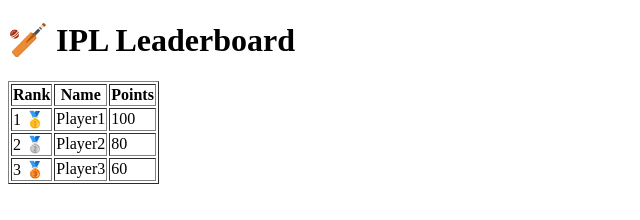
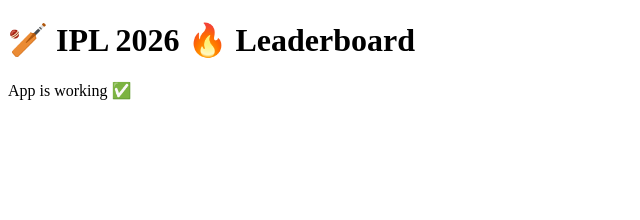
Before and after one commit to dkkarthi73-sudo/leaderboard-app, a plain HTML site: page index.html in a window 1280 px wide. Shown: the whole page, without its empty margins (0-640 px from the left). Drawn offline with Linux system fonts and the light colour scheme.

Commit message:
Modify title and add status message to index.html
Updated the title and added a status message.

```diff
--- a/index.html
+++ b/index.html
@@ -5,16 +5,9 @@
 </head>
 <body>
 
-<h1>🏏 IPL Leaderboard</h1>
+<h1>🏏 IPL 2026 🔥 Leaderboard</h1>
 
-<table border="1">
-<tr><th>Rank</th><th>Name</th><th>Points</th></tr>
-
-<tr><td>1 🥇</td><td>Player1</td><td>100</td></tr>
-<tr><td>2 🥈</td><td>Player2</td><td>80</td></tr>
-<tr><td>3 🥉</td><td>Player3</td><td>60</td></tr>
-
-</table>
+<p>App is working ✅</p>
 
 </body>
 </html>
```
